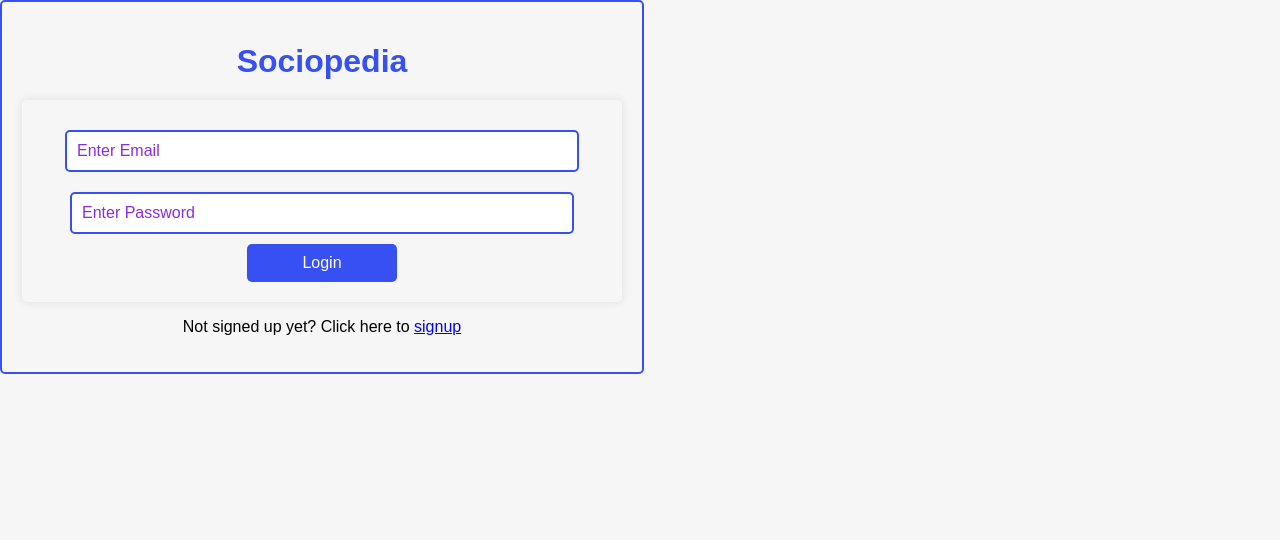
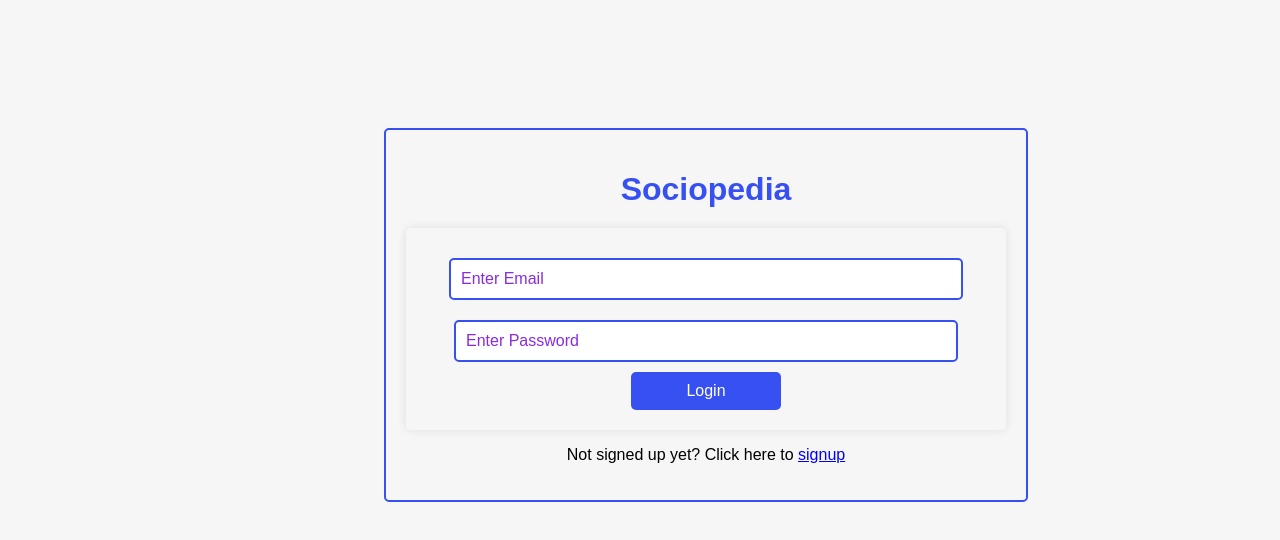
Before and after one commit to myselfbiwash/SocioPedia-SocialMedia-App, a React (Vite) app in the folder SocioPediaApp/: page /login in a window 1280 px wide. Shown: the top 540 px of the page. Built offline with nearby package versions, Linux system fonts and the light colour scheme.

Commit message:
Add search icon SVG and update Entry component CSS

```diff
--- a/SocioPediaApp/src/components/Entry.css
+++ b/SocioPediaApp/src/components/Entry.css
@@ -9,6 +9,7 @@
     width: 600px;
     border: 2px solid #3750f1;
     border-radius: 5px;
+    margin:10% 30%;
 
 }
 
```
Also changed, not shown: SocioPediaApp/src/assets/search_FILL0_wght400_GRAD0_opsz24.svg (added).
